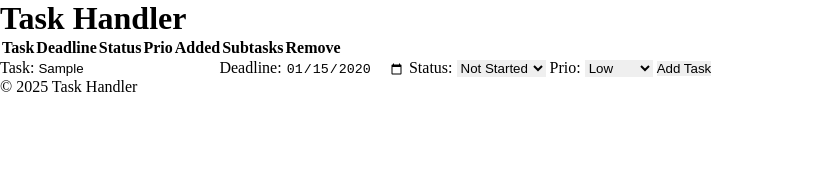
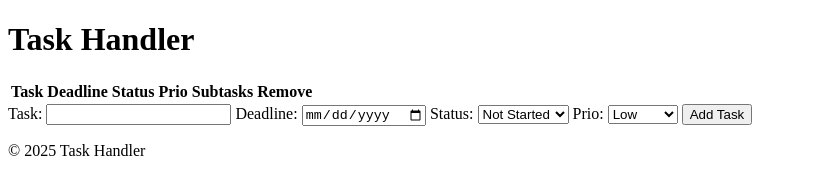
Before and after one commit to Hanesj/JS-Grupparbete-1, a plain HTML site: page index.html in a window 1280 px wide. Both pictures are taken after typing "Sample", "2020-01-15" into the empty fields and a click on the button "Add Task". Shown: the whole page, without its empty margins (0-815 px from the left). Drawn offline with nearby package versions, Linux system fonts and the light colour scheme; files that its build step writes are made by us from their sources.

Commit message:
🚧 Added 1st function (Click button to add task)

```diff
--- a/index.html
+++ b/index.html
@@ -3,8 +3,7 @@
   <head>
     <meta charset="UTF-8" />
     <title>Task-Tracker</title>
-    <link rel="stylesheet" href="style/style.css" type="text/css" />
-    <script src="js/app.js" defer></script>
+    <script type="module" src="js/app.js" defer></script>
   </head>
 
   <body>
@@ -13,6 +12,7 @@
     </header>
 
     <main>
+      <!-- Task Table -->
       <section class="task-table">
         <table>
           <thead>
@@ -21,12 +21,11 @@
               <th>Deadline</th>
               <th>Status</th>
               <th>Prio</th>
-              <th>Added</th>
               <th>Subtasks</th>
               <th>Remove</th>
             </tr>
           </thead>
-          <tbody></tbody>
+          <tbody id="task-table-body"></tbody>
         </table>
       </section>
 
@@ -55,14 +54,6 @@
           <button id="add-task-btn" type="button">Add Task</button>
         </form>
       </section>
-
-      <section class="add-subtask">
-        <form id="add-subtask-form" style="display: none">
-          <label for="subtask">Subtask:</label>
-          <input type="text" id="subtask" name="subtask" required />
-          <button id="add-subtask-btn" type="button">Add Subtask</button>
-        </form>
-      </section>
     </main>
 
     <footer>
--- a/js/app.js
+++ b/js/app.js
@@ -1 +1,6 @@
-import { ... }
+// Importing the initTaskManager() function ...
+import { initTaskManager } from './components/task.js';
+
+document.addEventListener('DOMContentLoaded', () => {
+  initTaskManager();
+});
--- a/js/components/subtask.js
+++ /dev/null
@@ -1,3 +0,0 @@
-Exempel pa komponent.
-
-export ....
--- /dev/null
+++ b/js/components/task.js
@@ -0,0 +1,40 @@
+// Function to initialize task management ...
+export function initTaskManager() {
+  // Getting the references to the DOM elements ...
+  const addTaskBtn = document.getElementById('add-task-btn');
+  const taskInput = document.getElementById('task');
+  const deadlineInput = document.getElementById('deadline');
+  const statusInput = document.getElementById('status');
+  const prioInput = document.getElementById('prio');
+
+  // Add task - button ...
+  addTaskBtn.addEventListener('click', () => {
+    // Creating the task object ...
+    const taskDetails = {
+      task: taskInput.value,
+      deadline: deadlineInput.value,
+      status: statusInput.value,
+      prio: prioInput.value,
+    };
+
+    // Validating the input ...
+    if (!taskDetails.task || !taskDetails.deadline) {
+      alert('Please fill in all fields!');
+      return;
+    }
+
+    // Add the task to the table ...
+    addTaskToTable(taskDetails);
+
+    taskInput.value = '';
+    deadlineInput.value = '';
+    statusInput.value = 'not-started';
+    prioInput.value = 'low';
+  });
+}
+
+// Function Nr.2
+function addTaskToTable(taskDetails) {
+  console.log('Adding Task to Table ...');
+  return;
+}
```
Also changed, not shown: js/tests/task.test.js (added).
